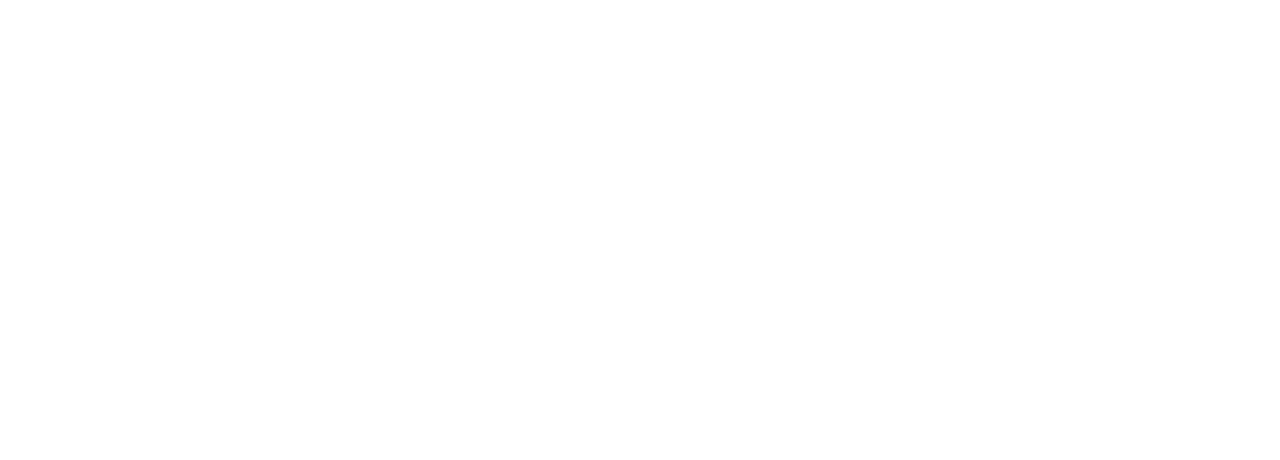
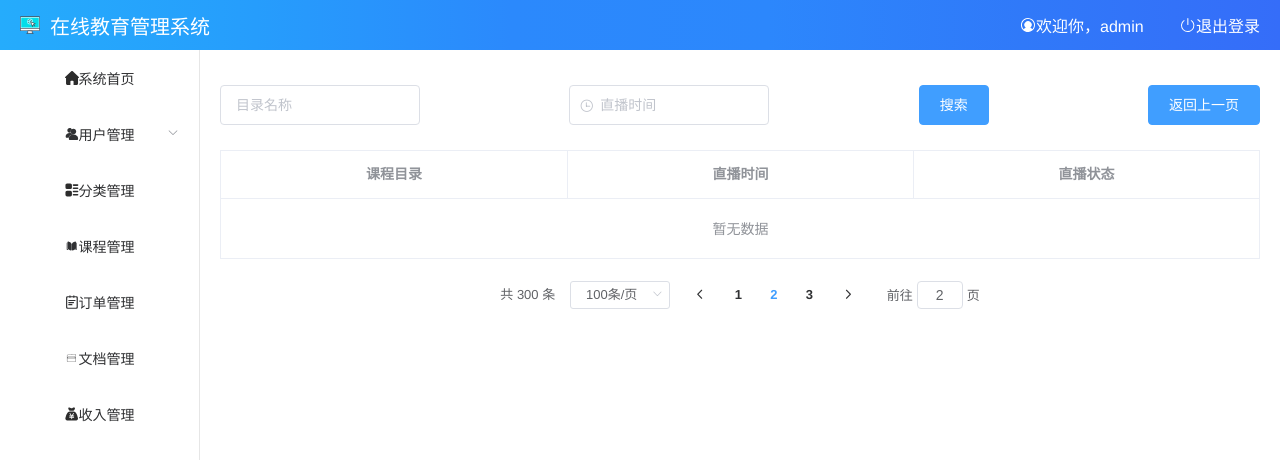
Before and after one commit to MagicHacker/online-education, a Vue app: page /#/mainPage/courseCatalog in a window 1280 px wide. Shown: the top 460 px of the page. Built offline with nearby package versions, Linux system fonts and the light colour scheme; the HTML template or start-up script is replaced by a standard one.

Commit message:
feat: 构建课程目录组件

```diff
--- a/src/router/index.ts
+++ b/src/router/index.ts
@@ -11,6 +11,8 @@
 import DocManage from "../views/doc-manage/index.vue";
 import SalaryManage from "../views/salary-manage/index.vue";
 import AddClassify from "../views/classify-manage/add-classify.vue";
+import CourseCatalog from "../views/course-manage/course-catalog.vue";
+import NewCourse from "../views/course-manage/new-course.vue";
 Vue.use(VueRouter);
 
 const routes = [
@@ -50,6 +52,16 @@
         component: CourseManage
       },
       {
+        path: "courseCatalog",
+        name: "courseCatalog",
+        component: CourseCatalog
+      },
+      {
+        path: "newCourse",
+        name: "newCourse",
+        component: NewCourse
+      },
+      {
         path: "orderManage",
         name: "orderManage",
         component: OrderManage
--- /dev/null
+++ b/src/views/course-manage/course-catalog.vue
@@ -0,0 +1,56 @@
+<template>
+  <div class="courseCatalog-page-wrap">
+    <div class="courseCatalog-search-wrap">
+      <el-input v-model="catalogName" placeholder="目录名称"></el-input>
+      <el-date-picker
+        type="datetime"
+        v-model="liveTime"
+        placeholder="直播时间"
+        clearable
+      ></el-date-picker>
+      <el-button type="primary">搜索</el-button>
+      <el-button type="primary" @click="goBack">返回上一页</el-button>
+    </div>
+    <el-table border>
+      <el-table-column label="课程目录" align="center"></el-table-column>
+      <el-table-column label="直播时间" align="center"></el-table-column>
+      <el-table-column label="直播状态" align="center"></el-table-column>
+    </el-table>
+    <pagination-view></pagination-view>
+  </div>
+</template>
+<script lang="ts">
+import { Component, Vue } from "vue-property-decorator";
+import PaginationView from "../../components/pagination-view/index.vue";
+@Component({
+  components: {
+    PaginationView
+  }
+})
+export default class CourseCatalog extends Vue {
+  catalogName = "";
+  liveTime = "";
+  goBack(): void {
+    this.$router.go(-1);
+  }
+}
+</script>
+<style lang="less" scoped>
+.courseCatalog-page-wrap {
+  width: 100%;
+  height: 100%;
+  box-sizing: border-box;
+  padding: 30px 20px 0px;
+  .courseCatalog-search-wrap {
+    width: 100%;
+    height: 50px;
+    display: flex;
+    justify-content: space-between;
+    align-items: center;
+    margin-bottom: 20px;
+    /deep/ .el-input {
+      width: 200px;
+    }
+  }
+}
+</style>
```
